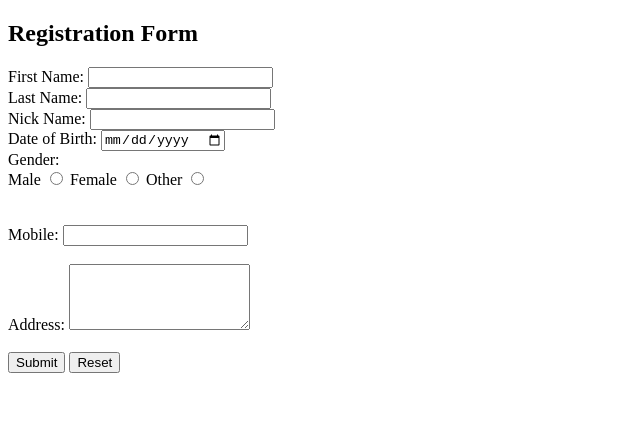
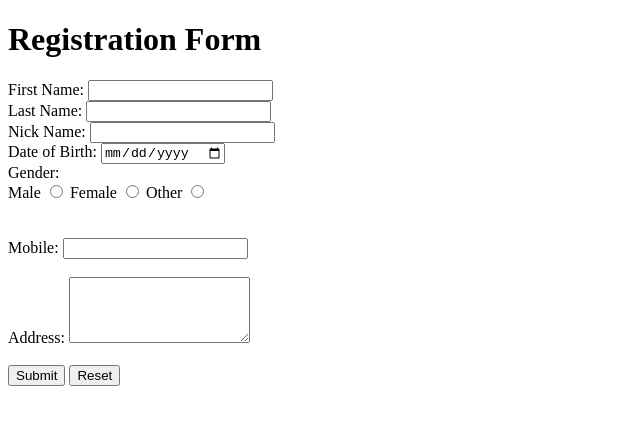
Before and after one commit to AnthonyDavis420/AnthonyDavis420.github.io, a plain HTML site: page formfolder/index.html in a window 1280 px wide. Shown: the whole page, without its empty margins (0-640 px from the left). Drawn offline with Linux system fonts and the light colour scheme.

Commit message:
Update index.html

```diff
--- a/formfolder/index.html
+++ b/formfolder/index.html
@@ -7,7 +7,7 @@
 </head>
 
     <div class="registration-form">
-    <h2>Registration Form</h2>
+    <h1>Registration Form</h1>
     <form>
         <label for="First Name">First Name:</label>
         <input type="text" id="firstname" name="firstname"><br>
```
